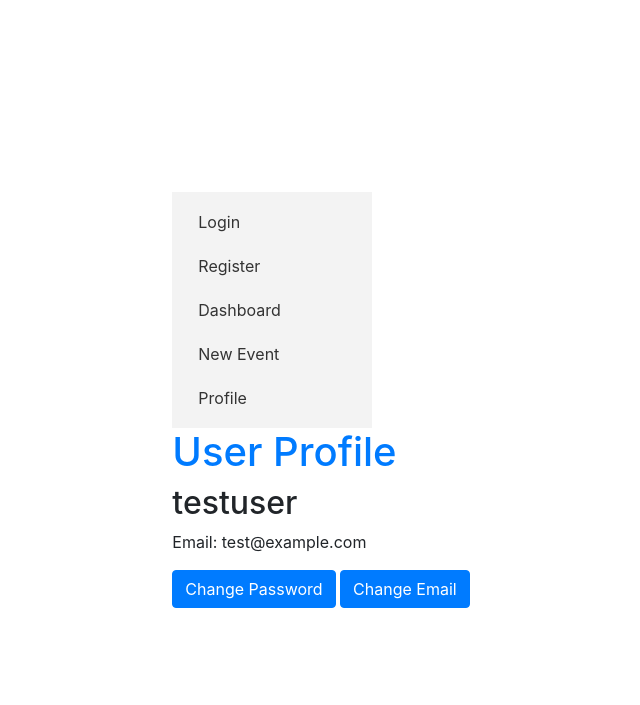
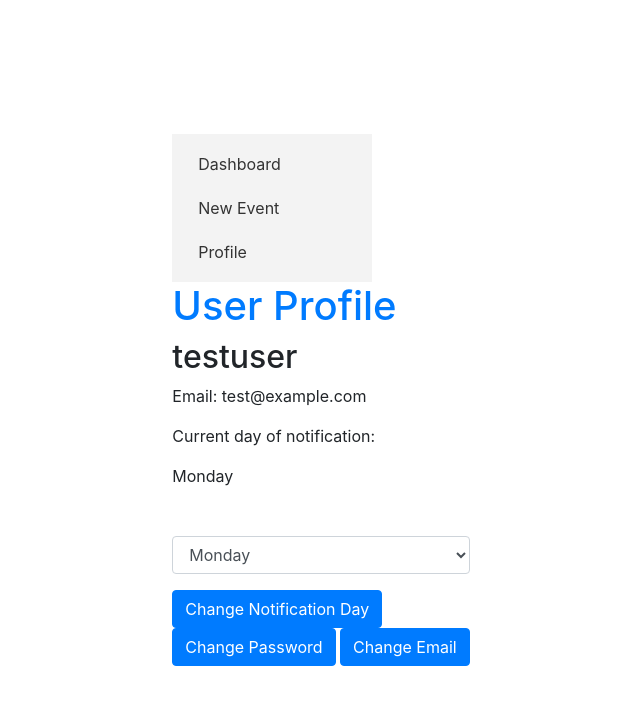
Before and after one commit to Spaiker5/InThisWeek, a Flask app: page /profile in a window 1280 px wide. Shown: the top 705 px of the page, without its empty margins (319-959 px from the left). Run offline with Flask 3, Linux system fonts and the light colour scheme; the visitor is signed in with stand-in values (Sample User, id 1); data comes from the database, SQL or seed files in the repository; some libraries are stand-ins or nearby versions.

Commit message:
First functionality ready. Very basic front-end.

```diff
--- a/forms.py
+++ b/forms.py
@@ -25,12 +25,15 @@ class RegisterForm(FlaskForm):
     ], validators=[DataRequired()])
 
 
-
 class CreateEventForm(FlaskForm):
     title = StringField('Title', validators=[DataRequired()])
     description = TextAreaField('Description', validators=[DataRequired()])
     date = StringField('Date', validators=[DataRequired()])
-    notify_on_event_day = BooleanField('Notify on Event Day')
+    notify_on_event_day = BooleanField('Notify on event day')
+    monthly_notification = BooleanField('Notify monthly')
+    weekly_notification = BooleanField('Notify weekly')
+
+
 
 class ChangePasswordForm(FlaskForm):
     current_password = PasswordField('Current Password', validators=[DataRequired()])
@@ -54,6 +57,10 @@ class ResetPasswordForm(FlaskForm):
     confirm_password = PasswordField('Confirm Password', validators=[DataRequired(), EqualTo('password')])
     submit = SubmitField('Reset Password')
 
+class ChangeNotificationDayForm(FlaskForm):
+    notification_day = SelectField('Notification Day', choices=[('Monday', 'Monday'), ('Tuesday', 'Tuesday'), ('Wednesday', 'Wednesday'), ('Thursday', 'Thursday'), ('Friday', 'Friday'), ('Saturday', 'Saturday'), ('Sunday', 'Sunday')], validators=[DataRequired()])
+    submit = SubmitField('Save Changes')
+
 
 def init_app(app):
     csrf = CSRFProtect(app)
--- a/main.py
+++ b/main.py
@@ -5,15 +5,32 @@ from forms import *
 from datetime import datetime, timedelta
 from apscheduler.schedulers.background import BackgroundScheduler
 from flask_wtf.csrf import CSRFProtect
+from flask_mail import Message, Mail
+from datetime import date
 
 app = Flask(__name__)
-app.secret_key = 'your-secret-key'
 app.config['SQLALCHEMY_DATABASE_URI'] = 'sqlite:///events.db'
+app.config['SECRET_KEY'] = 'your-secret-key'
 
-init_app(app)
+# Configure Flask-Mail
+app.config['MAIL_SERVER']='sandbox.smtp.mailtrap.io'
+app.config['MAIL_PORT'] = 2525
+app.config['MAIL_USERNAME'] = '0d8ef3841b0201'
+app.config['MAIL_PASSWORD'] = 'bc837fdb24bda4'
+app.config['MAIL_USE_TLS'] = True
+app.config['MAIL_USE_SSL'] = False
+
+mail = Mail(app)
+
 db = SQLAlchemy(app)
 bcrypt = Bcrypt(app)
 csrf = CSRFProtect(app)
+
+# Initialize the scheduler
+scheduler = BackgroundScheduler()
+scheduler.start()
+
+init_app(app)
 
 
 class User(db.Model):
@@ -35,7 +52,8 @@ class User(db.Model):
     def set_password(self, password):
         self.password = bcrypt.generate_password_hash(password).decode('utf-8')
 
-
+    def get_notification_day(self):
+        return self.notification_day.capitalize()
 # Define the Event model
 class Event(db.Model):
     id = db.Column(db.Integer, primary_key=True)
@@ -43,6 +61,8 @@ class Event(db.Model):
     description = db.Column(db.Text, nullable=False)
     date = db.Column(db.Date, nullable=False)
     notify_on_event_day = db.Column(db.Boolean, nullable=False)
+    monthly_notification = db.Column(db.Boolean, nullable=False)
+    weekly_notification = db.Column(db.Boolean, nullable=False)
     user_id = db.Column(db.Integer, db.ForeignKey('user.id'), nullable=False)
 
     user = db.relationship('User', backref=db.backref('events', lazy=True))
@@ -50,6 +70,72 @@ class Event(db.Model):
 
 # Set up scheduler
 scheduler = BackgroundScheduler()
+
+def schedule_notification(event, time_delta):
+    notification_date = event.date - time_delta
+    notification_day = event.user.notification_day.lower()
+    while notification_date.strftime('%A').lower() != notification_day:
+        notification_date -= timedelta(days=1)
+    job_id = f'event_notification_{event.id}_{time_delta.days}'
+    scheduler.add_job(send_notification, 'date', args=[event.id], run_date=notification_date, id=job_id)
+    return job_id
+
+
+
+def send_notification(event_id):
+    event = Event.query.get(event_id)
+    user = event.user
+
+    # Get the current date
+    today = date.today()
+
+    # Calculate the start and end dates for the upcoming week
+    start_of_week = today - timedelta(days=today.weekday())
+    end_of_week = start_of_week + timedelta(days=6)
+
+    # Get all events in the upcoming week with comments
+    upcoming_events = Event.query.filter(
+        Event.user_id == user.id,
+        Event.date >= start_of_week,
+        Event.date <= end_of_week,
+        Event.description != ""
+    ).order_by(Event.date).all()
+
+    # Create a list to store the events for the email
+    email_events = []
+
+    # Add upcoming events to the email_events list
+    if upcoming_events:
+        email_events.append("Upcoming events for the week:")
+        for event in upcoming_events:
+            email_events.append(f"- {event.title} ({event.date})")
+
+    # Check if there are any events to include in the email
+    if email_events:
+        # Render the email template with the event details
+        email_content = render_template('notification_email.html', user=user, events=email_events)
+
+        # Create the email message
+        msg = Message("Weekly Event Notification", sender="your-email@example.com", recipients=[user.email])
+        msg.html = email_content
+
+        try:
+            # Send the email
+            mail.send(msg)
+            flash('Email notification sent successfully!', 'success')
+        except Exception as e:
+            flash('Failed to send email notification.', 'error')
+            print(str(e))
+    else:
+        flash('No upcoming events with comments to notify.', 'info')
+
+    # Debugging information
+    print(f"event_id: {event_id}")
+    print(f"user: {user}")
+    print(f"upcoming_events: {upcoming_events}")
+
+
+
 
 
 @app.before_request
@@ -89,8 +175,8 @@ def inject_current_user():
     user_id = session.get('user_id')
     if user_id:
         user = User.query.get(user_id)
-        return {'current_user': user}
-    return {}
+        return {'current_user': user, 'logged_in': True}
+    return {'logged_in': False}
 
 
 @app.route('/')
@@ -160,14 +246,20 @@ def dashboard():
     user = load_user(session['user_id'])
 
     if user is not None:
-        events = user.events
-        return render_template('dashboard.html', user=user, events=events)
+        # Get all upcoming events with comments
+        upcoming_events = Event.query.filter(
+            Event.user_id == user.id,
+            Event.date >= date.today(),
+            Event.description != ""
+        ).order_by(Event.date).all()
+
+        return render_template('dashboard.html', user=user, events=upcoming_events)
     else:
         flash('User not found. Please log in.', 'error')
         return redirect(url_for('login'))
 
 
-@app.route('/profile')
+@app.route('/profile', methods=['GET', 'POST'])
 def profile():
     if 'user_id' not in session:
         flash('Please log in to view your profile.', 'error')
@@ -176,11 +268,122 @@ def profile():
     user_id = session['user_id']
     user = User.query.get(user_id)
 
+    form = ChangeNotificationDayForm()
+
+    if form.validate_on_submit():
+        user.notification_day = form.notification_day.data
+        db.session.commit()
+        flash('Notification day updated successfully!', 'success')
+        return redirect(url_for('profile'))
+
     if user:
-        return render_template('profile.html', user=user)
+        return render_template('profile.html', user=user, form=form)
     else:
         flash('User not found.', 'error')
         return redirect(url_for('index'))
+
+
+
+@app.route('/change-notification-day', methods=['POST'])
+def change_notification_day():
+    if 'user_id' not in session:
+        return jsonify({'error': 'Please log in to change notification day'})
+
+    user_id = session['user_id']
+    user = User.query.get(user_id)
+
+    if user:
+        form = ChangeNotificationDayForm()
+
+        if form.validate_on_submit():
+            user.notification_day = form.notification_day.data
+            db.session.commit()
+            flash('Notification day updated successfully!', 'success')
+            return redirect(url_for('profile'))
+        else:
+            return jsonify({'error': 'Invalid form data'})
+
+    return jsonify({'error': 'User not found'})
+
+@app.route('/send_test_notification', methods=['GET'])
+def send_test_notification():
+    if 'user_id' not in session:
+        return redirect(url_for('login'))
+
+    user_id = session['user_id']
+    user = User.query.get(user_id)
+
+    if user:
+        # Create a test event for the current day
+        test_event = Event(
+            title='Test Event',
+            description='This is a test event',
+            date=datetime.now().date(),
+            notify_on_event_day=False,
+            monthly_notification=False,
+            weekly_notification=False,
+            user_id=user.id
+        )
+        db.session.add(test_event)
+        db.session.commit()
+
+        # Schedule the test event notification
+        schedule_notification(test_event, timedelta(days=0))
+
+        # Manually trigger the notification for the test event
+        send_notification(test_event.id)
+
+        flash('Test email notification sent successfully!', 'success')
+    else:
+        flash('User not found.', 'error')
+
+    return redirect(url_for('profile'))
+
+
+@app.route('/send_notification_manually')
+def send_notification_manually():
+    if 'user_id' not in session:
+        return redirect(url_for('login'))
+
+    user_id = session['user_id']
+    user = User.query.get(user_id)
+
+    if user:
+        # Get all future events for the user from the current day
+        current_day = datetime.now().date()
+        future_events = Event.query.filter(
+            Event.user_id == user.id,
+            Event.date >= current_day
+        ).order_by(Event.date).all()
+
+        # Create a list to store the events for the email
+        email_events = []
+
+        # Add future events to the email_events list
+        if future_events:
+            email_events.append("Future events:")
+            for event in future_events:
+                email_events.append(f"- {event.title} ({event.date})")
+
+            # Render the email template with the event details
+            email_content = render_template('notification_email.html', user=user, events=email_events)
+
+            # Create the email message
+            msg = Message("Test Event Notification", sender='inthisweeknotification@gmail.com')
+            try:
+                # Send the email
+                mail.send(msg)
+                flash('Test email notification sent successfully!', 'success')
+                print("Sent!")
+            except Exception as e:
+                flash('Failed to send test email notification.', 'error')
+                print(str(e))
+                print("not sent :(")
+            else:
+                flash('No future events to notify.', 'info')
+                print("else?")
+
+            return redirect(url_for('dashboard'))
 
 
 @app.route('/create_event', methods=['GET', 'POST'])
@@ -203,11 +406,20 @@ def create_event():
                 description=form.description.data,
                 date=datetime.strptime(form.date.data, '%Y-%m-%d').date(),
                 user_id=session['user_id'],
-                notify_on_event_day=form.notify_on_event_day.data
-
+                notify_on_event_day=form.notify_on_event_day.data,
+                monthly_notification=form.monthly_notification.data,
+                weekly_notification=form.weekly_notification.data
             )
             db.session.add(event)
             db.session.commit()
+
+            # Schedule notifications if enabled
+            if form.notify_on_event_day.data:
+                schedule_notification(event, timedelta(days=0))
+            if form.monthly_notification.data:
+                schedule_notification(event, timedelta(days=30))
+            if form.weekly_notification.data:
+                schedule_notification(event, timedelta(days=7))
 
             flash('Event created successfully!', 'success')
             return redirect(url_for('dashboard'))
@@ -222,6 +434,9 @@ def delete_event(event_id):
 
     event = Event.query.get(event_id)
     if event and event.user_id == session['user_id']:
+        # Remove scheduled notifications
+        scheduler.remove_job(f'event_notification_{event.id}')
+
         db.session.delete(event)
         db.session.commit()
         flash('Event deleted successfully!', 'success')
--- a/static/css/style.css
+++ b/static/css/style.css
@@ -65,3 +65,8 @@ h1 {
 .ui-datepicker-trigger {
     cursor: pointer;
 }
+
+.flash-message {
+  background-color: yellow;
+  padding: 10px;
+}
--- a/templates/base.html
+++ b/templates/base.html
@@ -15,16 +15,27 @@
 <div class="content">
     <nav class="navbar">
         <ul>
-            <li><a href="{{ url_for('login') }}">Login</a></li>
-            <li><a href="{{ url_for('register') }}">Register</a></li>
-            <li><a href="{{ url_for('dashboard') }}">Dashboard</a></li>
-            <li><a href="{{ url_for('create_event') }}">New Event</a></li>
-            <li><a href="{{ url_for('profile') }}">Profile</a></li>
+            {% if not logged_in %}
+                <li><a href="{{ url_for('login') }}">Login</a></li>
+                <li><a href="{{ url_for('register') }}">Register</a></li>
+            {% else %}
+                <li><a href="{{ url_for('dashboard') }}">Dashboard</a></li>
+                <li><a href="{{ url_for('create_event') }}">New Event</a></li>
+                <li><a href="{{ url_for('profile') }}">Profile</a></li>
+            {% endif %}
         </ul>
     </nav>
 
     {% block content %}
     {% endblock %}
+    {% with messages = get_flashed_messages() %}
+  {% if messages %}
+    {% for message in messages %}
+      <div class="flash-message">{{ message }}</div>
+    {% endfor %}
+  {% endif %}
+{% endwith %}
+
 </div>
 
 <!-- JavaScript scripts -->
--- a/templates/profile.html
+++ b/templates/profile.html
@@ -4,6 +4,18 @@
     <h1>User Profile</h1>
     <h2>{{ current_user.username }}</h2>
     <p>Email: {{ current_user.email }}</p>
+    <form action="{{ url_for('change_notification_day') }}" method="POST">
+        {{ form.csrf_token }}
+        <div class="form-group">
+            <p>Current day of notification: <p>{{ current_user.get_notification_day() }}<br><br><br>
+
+
+
+            {{ form.notification_day(class="form-control",label=current_user.get_notification_day()) }}
+        </div>
+        <button type="submit" class="btn btn-primary">Change Notification Day</button>
+    </form>
     <a href="{{ url_for('change_password') }}" class="btn btn-primary">Change Password</a>
     <a href="{{ url_for('change_email') }}" class="btn btn-primary">Change Email</a>
+    <!-- Rest of the code -->
 {% endblock %}
```
Also changed, not shown: templates/create_event.html (+14 -2 lines), templates/notification_email.html (added, +16 -0 lines).
